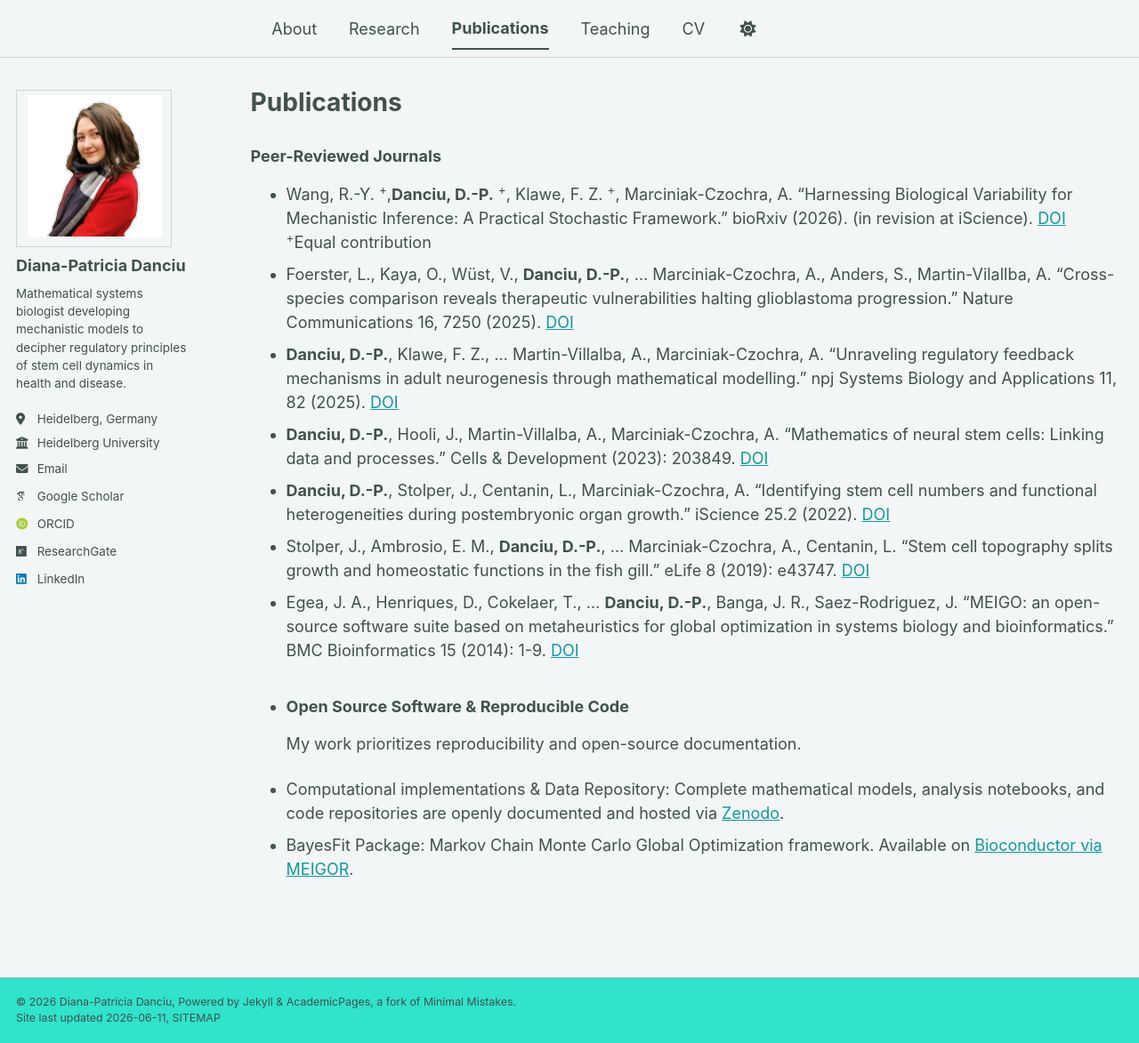
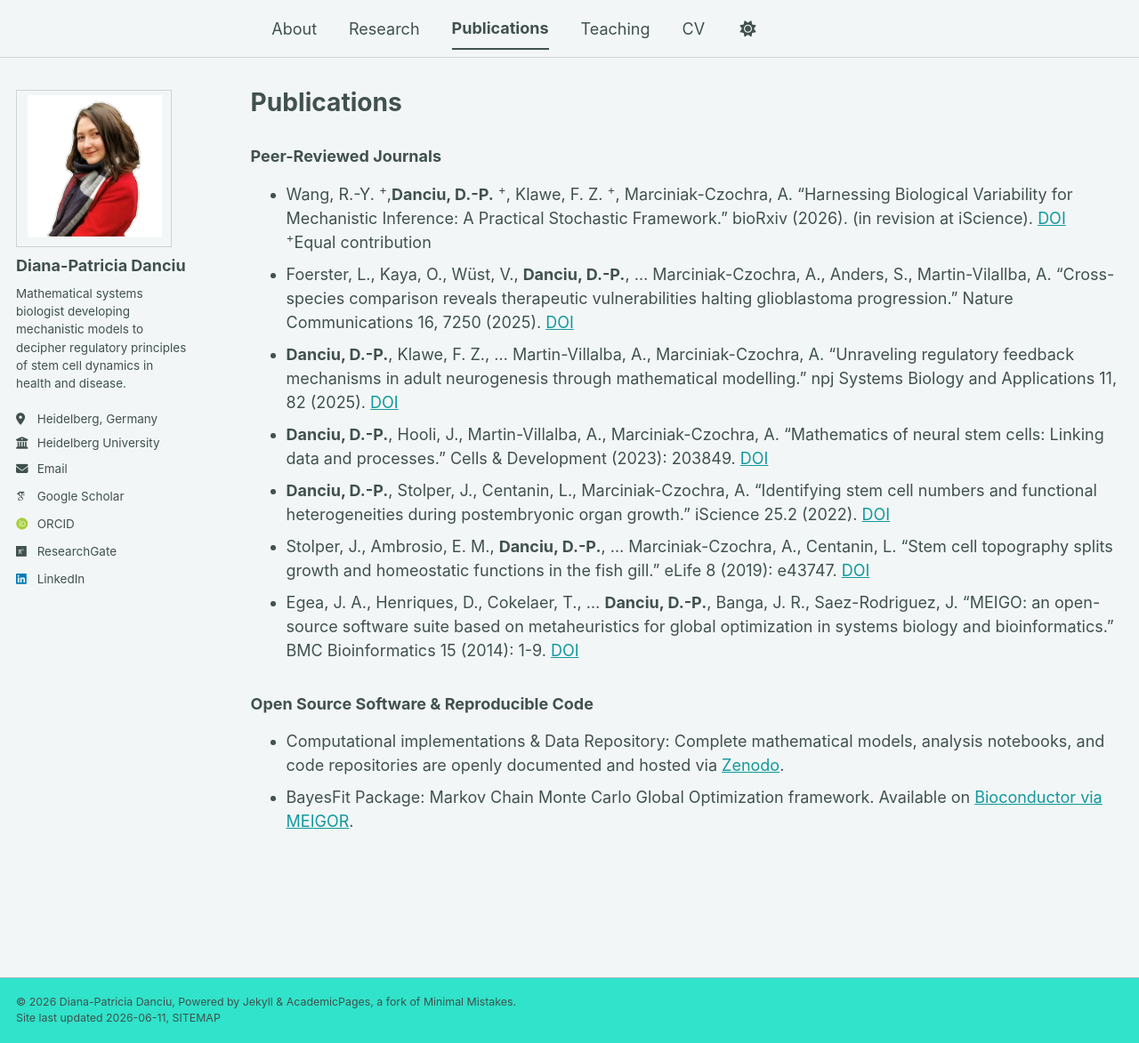
Before and after one commit to dpdanciu/dpdanciu.github.io, a Jekyll site: the page built from _pages/publications.md, in a window 1280 px wide and 1173 px high. Shown: the whole window at 89% size. Built offline with Jekyll 4.4.1, drawn with Linux system fonts in a browser that asks for light colours; some web fonts are replaced; a script bundle is joined from its source files by our own code; library files that are not in the unit come from our copies.

Commit message:
Update publications.md

```diff
--- a/_pages/publications.md
+++ b/_pages/publications.md
@@ -14,8 +14,7 @@ author_profile: true
 *	**Danciu, D.-P.**, Stolper, J., Centanin, L., Marciniak-Czochra, A. "Identifying stem cell numbers and functional heterogeneities during postembryonic organ growth." iScience 25.2 (2022). [DOI](https://doi.org/10.1016/j.isci.2022.103819)
 *	Stolper, J., Ambrosio, E. M., **Danciu, D.-P.**, ... Marciniak-Czochra, A., Centanin, L. "Stem cell topography splits growth and homeostatic functions in the fish gill." eLife 8 (2019): e43747. [DOI](https://doi.org/10.7554/eLife.43747)
 *	Egea, J. A., Henriques, D., Cokelaer, T., ... **Danciu, D.-P.**, Banga, J. R., Saez-Rodriguez, J. "MEIGO: an open-source software suite based on metaheuristics for global optimization in systems biology and bioinformatics." BMC Bioinformatics 15 (2014): 1-9. [DOI](https://doi.org/10.1186/1471-2105-15-136)
-*
+
 ### Open Source Software & Reproducible Code
-My work prioritizes reproducibility and open-source documentation.
  *	Computational implementations & Data Repository: Complete mathematical models, analysis notebooks, and code repositories are openly documented and hosted via [Zenodo](https://zenodo.org/me/uploads?q=&f=shared_with_me%3Afalse&l=list&p=1&s=10&sort=newest).
  *	BayesFit Package: Markov Chain Monte Carlo Global Optimization framework. Available on [Bioconductor via MEIGOR](https://bioconductor.org/packages/release/bioc/html/MEIGOR.html).
```
